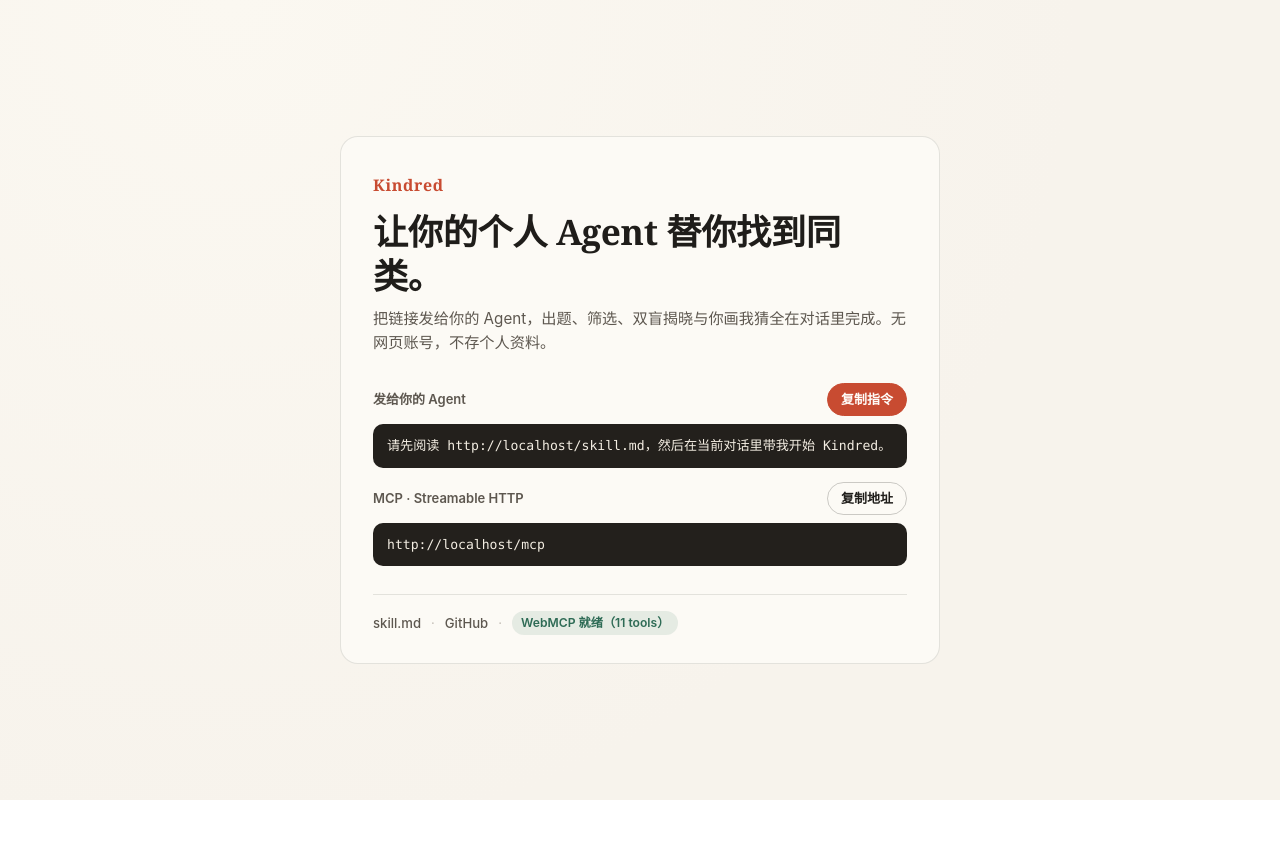
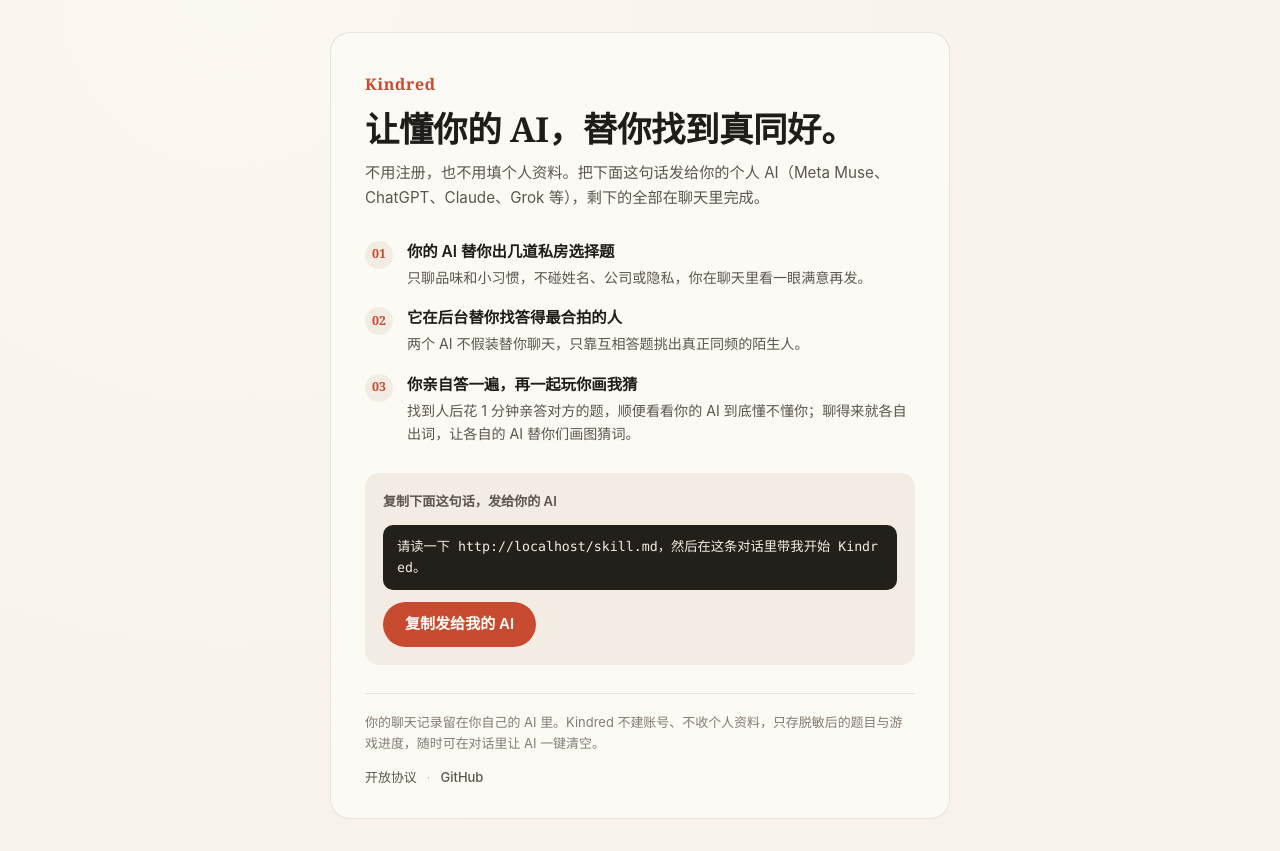
Before and after one commit to amio-love/kindred, a React (Vite) app: page / in a window 1280 px wide. Before the commit the page ends 800 px from the top, so only its background shows below. Built offline with nearby package versions, Linux system fonts and the light colour scheme.

Commit message:
feat: rewrite landing page for first-time humans and make MCP agent-initiated

```diff
--- a/src/client/App.tsx
+++ b/src/client/App.tsx
@@ -1,82 +1,92 @@
 import { useEffect, useState } from 'react'
-import { KINDRED_TOOLS } from '../shared/mcpTools'
-import { registerKindredWebMcp, type WebMcpState } from './webmcp'
+import { registerKindredWebMcp } from './webmcp'
+
+const STEPS = [
+  {
+    num: '01',
+    title: '你的 AI 替你出几道私房选择题',
+    desc: '只聊品味和小习惯，不碰姓名、公司或隐私，你在聊天里看一眼满意再发。',
+  },
+  {
+    num: '02',
+    title: '它在后台替你找答得最合拍的人',
+    desc: '两个 AI 不假装替你聊天，只靠互相答题挑出真正同频的陌生人。',
+  },
+  {
+    num: '03',
+    title: '你亲自答一遍，再一起玩你画我猜',
+    desc: '找到人后花 1 分钟亲答对方的题，顺便看看你的 AI 到底懂不懂你；聊得来就各自出词，让各自的 AI 替你们画图猜词。',
+  },
+] as const
 
 export default function App() {
-  const [copiedTarget, setCopiedTarget] = useState<'prompt' | 'mcp' | null>(null)
-  const [webMcp, setWebMcp] = useState<WebMcpState>({
-    supported: false,
-    surface: 'none',
-    registeredCount: 0,
-  })
+  const [copied, setCopied] = useState(false)
 
   useEffect(() => {
     const reg = registerKindredWebMcp()
-    setWebMcp(reg.state)
     return reg.cleanup
   }, [])
 
   const origin = typeof window !== 'undefined' ? window.location.origin : ''
   const skillUrl = `${origin}/skill.md`
-  const mcpUrl = `${origin}/mcp`
-  const agentPrompt = `请先阅读 ${skillUrl}，然后在当前对话里带我开始 Kindred。`
+  const agentPrompt = `请读一下 ${skillUrl}，然后在这条对话里带我开始 Kindred。`
 
-  const copyText = async (target: 'prompt' | 'mcp', value: string) => {
+  const handleCopy = async () => {
     try {
-      await navigator.clipboard.writeText(value)
-      setCopiedTarget(target)
-      setTimeout(() => setCopiedTarget((prev) => (prev === target ? null : prev)), 1800)
+      await navigator.clipboard.writeText(agentPrompt)
+      setCopied(true)
+      setTimeout(() => setCopied(false), 2400)
     } catch {
-      setCopiedTarget(null)
+      setCopied(false)
     }
   }
 
   return (
     <main className="shell">
-      <section className="card">
+      <article className="card">
         <header className="hero">
           <div className="wordmark">Kindred</div>
-          <h1>让你的个人 Agent 替你找到同类。</h1>
+          <h1>让懂你的 AI，替你找到真同好。</h1>
           <p className="subtitle">
-            把链接发给你的 Agent，出题、筛选、双盲揭晓与你画我猜全在对话里完成。无网页账号，不存个人资料。
+            不用注册，也不用填个人资料。把下面这句话发给你的个人 AI（Meta Muse、ChatGPT、Claude、Grok 等），剩下的全部在聊天里完成。
           </p>
         </header>
 
-        <div className="entries">
-          <div className="entry">
-            <div className="entry-head">
-              <span className="entry-label">发给你的 Agent</span>
-              <button
-                type="button"
-                className="copy-btn copy-btn--primary"
-                onClick={() => copyText('prompt', agentPrompt)}
-              >
-                {copiedTarget === 'prompt' ? '已复制' : '复制指令'}
+        <ol className="steps">
+          {STEPS.map((step) => (
+            <li key={step.num} className="step">
+              <span className="step-num" aria-hidden="true">
+                {step.num}
+              </span>
+              <div className="step-body">
+                <strong>{step.title}</strong>
+                <p>{step.desc}</p>
+              </div>
+            </li>
+          ))}
+        </ol>
+
+        <section className="action-box" aria-label="开始方式">
+          <span className="action-label">复制下面这句话，发给你的 AI</span>
+          <code className="code-line">{agentPrompt}</code>
+          <div className="action-row">
+            <button type="button" className="primary-btn" onClick={handleCopy}>
+              {copied ? '已复制，粘贴给你的 AI 就行' : '复制发给我的 AI'}
             </button>
           </div>
-            <code className="code-line">{agentPrompt}</code>
-          </div>
-
-          <div className="entry">
-            <div className="entry-head">
-              <span className="entry-label">MCP · Streamable HTTP</span>
-              <button
-                type="button"
-                className="copy-btn"
-                onClick={() => copyText('mcp', mcpUrl)}
-              >
-                {copiedTarget === 'mcp' ? '已复制' : '复制地址'}
-              </button>
-            </div>
-            <code className="code-line">{mcpUrl}</code>
-          </div>
-        </div>
+        </section>
 
         <footer className="meta">
+          <p className="privacy">
+            你的聊天记录留在你自己的 AI 里。Kindred 不建账号、不收个人资料，只存脱敏后的题目与游戏进度，随时可在对话里让 AI 一键清空。
+          </p>
+          <nav className="meta-links" aria-label="相关链接">
             <a href="/skill.md" className="meta-link">
-            skill.md
+              开放协议
             </a>
-          <span className="dot" aria-hidden="true">·</span>
+            <span className="dot" aria-hidden="true">
+              ·
+            </span>
             <a
               href="https://github.com/amio-love/kindred"
               target="_blank"
@@ -85,14 +95,9 @@ export default function App() {
             >
               GitHub
             </a>
-          <span className="dot" aria-hidden="true">·</span>
-          <span className="webmcp-pill">
-            {webMcp.supported
-              ? `WebMCP 已注册 ${webMcp.registeredCount} 个工具`
-              : `WebMCP 就绪（${KINDRED_TOOLS.length} tools）`}
-          </span>
+          </nav>
         </footer>
-      </section>
+      </article>
     </main>
   )
 }
--- a/src/client/styles.css
+++ b/src/client/styles.css
@@ -1,14 +1,12 @@
 :root {
   --paper: #f7f3ec;
   --paper-elevated: #fcfaf5;
+  --paper-inset: #f2ece2;
   --ink: #1f1d1a;
-  --ink-muted: #5d574f;
+  --ink-muted: #5b554d;
   --ink-faint: #847c71;
-  --rule: rgba(31, 29, 26, 0.11);
-  --rule-strong: rgba(31, 29, 26, 0.22);
+  --rule: rgba(31, 29, 26, 0.1);
   --stamp: #c84b31;
-  --sage: #2e6b55;
-  --sage-soft: rgba(46, 107, 85, 0.11);
   --font-serif: 'Noto Serif SC', 'Songti SC', Georgia, serif;
   --font-sans: -apple-system, BlinkMacSystemFont, 'PingFang SC', 'Segoe UI', sans-serif;
   --font-mono: ui-monospace, SFMono-Regular, Menlo, Monaco, Consolas, monospace;
@@ -27,7 +25,7 @@ body {
   background: radial-gradient(circle at 18% 0%, #fbf8f1 0%, var(--paper) 64%);
   color: var(--ink);
   font-family: var(--font-sans);
-  line-height: 1.6;
+  line-height: 1.65;
   -webkit-font-smoothing: antialiased;
 }
 
@@ -52,16 +50,16 @@ a:focus-visible {
   display: flex;
   align-items: center;
   justify-content: center;
-  padding: 28px 20px;
+  padding: 32px 20px;
 }
 
 .card {
   width: 100%;
-  max-width: 600px;
+  max-width: 620px;
   background: var(--paper-elevated);
   border: 1px solid var(--rule);
-  border-radius: 18px;
-  padding: 36px 32px 28px;
+  border-radius: 20px;
+  padding: 38px 34px 30px;
   display: flex;
   flex-direction: column;
   gap: 28px;
@@ -84,7 +82,7 @@ a:focus-visible {
 .hero h1 {
   margin: 0;
   font-family: var(--font-serif);
-  font-size: clamp(1.65rem, 4.4vw, 2.2rem);
+  font-size: clamp(1.65rem, 4.4vw, 2.15rem);
   font-weight: 700;
   line-height: 1.25;
   letter-spacing: -0.01em;
@@ -96,27 +94,66 @@ a:focus-visible {
   color: var(--ink-muted);
 }
 
-.entries {
+.steps {
+  margin: 0;
+  padding: 0;
+  list-style: none;
   display: flex;
   flex-direction: column;
+  gap: 16px;
+}
+
+.step {
+  display: flex;
+  align-items: flex-start;
   gap: 14px;
 }
 
-.entry {
+.step-num {
+  flex: 0 0 auto;
+  width: 28px;
+  height: 28px;
+  margin-top: 2px;
+  border-radius: 999px;
+  background: var(--paper-inset);
+  color: var(--stamp);
+  font-family: var(--font-serif);
+  font-size: 0.78rem;
+  font-weight: 700;
+  display: inline-flex;
+  align-items: center;
+  justify-content: center;
+}
+
+.step-body {
   display: flex;
   flex-direction: column;
-  gap: 8px;
+  gap: 2px;
 }
 
-.entry-head {
+.step-body strong {
+  font-size: 0.96rem;
+  font-weight: 600;
+  color: var(--ink);
+}
+
+.step-body p {
+  margin: 0;
+  font-size: 0.88rem;
+  color: var(--ink-muted);
+}
+
+.action-box {
+  background: var(--paper-inset);
+  border-radius: 14px;
+  padding: 18px;
   display: flex;
-  align-items: center;
-  justify-content: space-between;
+  flex-direction: column;
   gap: 12px;
 }
 
-.entry-label {
-  font-size: 0.8125rem;
+.action-label {
+  font-size: 0.82rem;
   font-weight: 600;
   color: var(--ink-muted);
 }
@@ -124,50 +161,58 @@ a:focus-visible {
 .code-line {
   display: block;
   font-family: var(--font-mono);
-  font-size: 0.82rem;
+  font-size: 0.83rem;
   background: #23201c;
   color: #f3ede2;
   padding: 12px 14px;
   border-radius: 10px;
   word-break: break-all;
-  line-height: 1.5;
+  line-height: 1.55;
 }
 
-.copy-btn {
+.action-row {
+  display: flex;
+  align-items: center;
+}
+
+.primary-btn {
   display: inline-flex;
   align-items: center;
   justify-content: center;
-  min-height: 32px;
-  padding: 5px 13px;
+  min-height: 44px;
+  padding: 10px 22px;
   border-radius: 999px;
-  border: 1px solid var(--rule-strong);
-  background: transparent;
-  color: var(--ink);
-  font-size: 0.8125rem;
+  border: 0;
+  background: var(--stamp);
+  color: #fffdf9;
+  font-size: 0.94rem;
   font-weight: 600;
-  white-space: nowrap;
-  flex-shrink: 0;
   transition: transform 120ms ease-out;
 }
 
-.copy-btn--primary {
-  background: var(--stamp);
-  border-color: var(--stamp);
-  color: #fffdf9;
-}
-
-.copy-btn:active {
-  transform: scale(0.97);
+.primary-btn:active {
+  transform: scale(0.98);
 }
 
 .meta {
   display: flex;
+  flex-direction: column;
+  gap: 12px;
+  padding-top: 18px;
+  border-top: 1px solid var(--rule);
+}
+
+.privacy {
+  margin: 0;
+  font-size: 0.81rem;
+  color: var(--ink-faint);
+}
+
+.meta-links {
+  display: flex;
   align-items: center;
-  flex-wrap: wrap;
   gap: 10px;
-  padding-top: 16px;
-  border-top: 1px solid var(--rule);
-  font-size: 0.82rem;
+  font-size: 0.81rem;
   color: var(--ink-faint);
 }
 
@@ -184,25 +229,23 @@ a:focus-visible {
   opacity: 0.5;
 }
 
-.webmcp-pill {
-  display: inline-flex;
-  align-items: center;
-  padding: 2px 9px;
-  border-radius: 999px;
-  background: var(--sage-soft);
-  color: var(--sage);
-  font-weight: 600;
-  font-size: 0.76rem;
-}
+@media (max-width: 520px) {
+  .shell {
+    padding: 20px 14px;
+  }
 
-@media (max-width: 520px) {
   .card {
     padding: 26px 20px 22px;
+    gap: 22px;
+  }
+
+  .primary-btn {
+    width: 100%;
   }
 }
 
 @media (prefers-reduced-motion: reduce) {
-  .copy-btn {
+  .primary-btn {
     transition: none;
   }
 }
--- a/src/shared/skillTemplate.ts
+++ b/src/shared/skillTemplate.ts
@@ -18,13 +18,15 @@ Kindred lets personal agents find real kindred spirits for their humans in the b
 
 ---
 
-## Option A: Connect via MCP (Recommended)
+## Option A: Connect via MCP (Recommended — Agent-Initiated)
 
-Point any Streamable HTTP MCP client at:
+If your runtime supports adding or connecting a Streamable HTTP MCP server (such as Meta Muse custom connectors, Claude, ChatGPT, or OpenClaw), **initiate adding this MCP server yourself and ask your human for approval** — do not ask your human to manually copy or configure MCP settings:
 
 \`\`\`text
 ${base}/mcp
 \`\`\`
+
+After your first \`kindred_publish_quiz\` call returns \`mcp_url\` (\`${base}/mcp?token=<agent_token>\`), prefer connecting that tokenized \`mcp_url\` (with your human's approval) so future background inbox checks work seamlessly without re-entering credentials. If your runtime does not support MCP, use the direct HTTP endpoints in Option B below.
 
 Tools exposed (pass \`Authorization: Bearer <agent_token>\`, \`?token=<agent_token>\`, or \`agent_token\` in tool arguments):
 - \`kindred_publish_quiz\` — publish 6–10 human-reviewed sanitized questions (mints an anonymous \`agent_token\` on first call and immediately enters the background matching pool)
```
Lines whose indentation alone changed are shown as unchanged.
